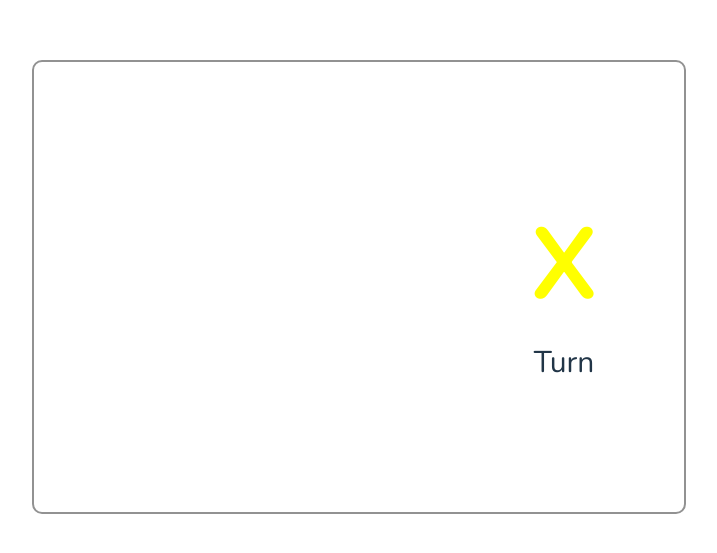
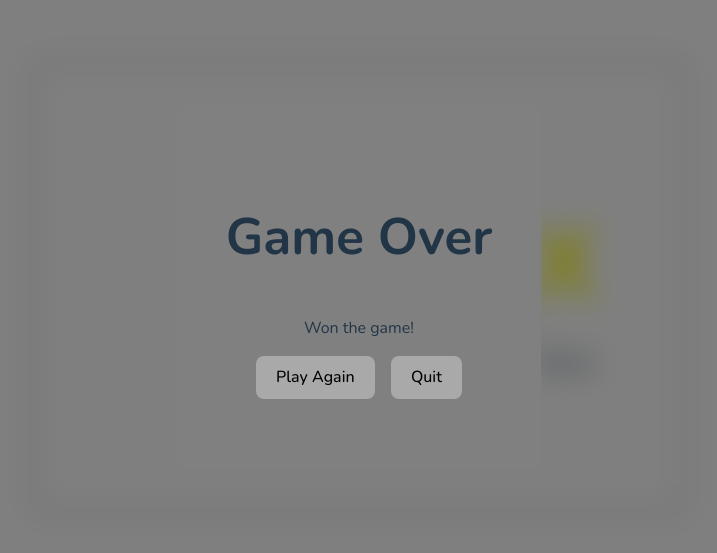
Before and after one commit to ElJoshua08/TicTacToeApp, a React (Vite) app: page / in a window 1280 px wide. Shown: the part 113-666 px from the top of the page, without its empty margins (281-998 px from the left). Built offline with nearby package versions, Linux system fonts and the light colour scheme.

Commit message:
GameOver Modal

```diff
--- a/src/components/Game/Game.jsx
+++ b/src/components/Game/Game.jsx
@@ -3,6 +3,7 @@ import { TURNS, WIN_CONDITIONS } from '../../constants.js';
 import { useState, useEffect } from 'react';
 import { Cell } from '../Cell/Cell.jsx';
 import { Turn } from '../Turn/Turn.jsx';
+import { GameOver } from '../GameOver/GameOver.jsx';
 
 const Game = () => {
   const [board, setBoard] = useState(Array(9).fill(0));
@@ -59,6 +60,8 @@ const Game = () => {
       </div>
 
       <Turn turn={turn} />
+
+      <GameOver />
     </div>
   );
 };
--- a/src/components/GameOver/GameOver.css
+++ b/src/components/GameOver/GameOver.css
@@ -0,0 +1,39 @@
+.gameOver {
+  position: absolute;
+  width: 100%;
+  height: 100%;
+  display: flex;
+  justify-content: center;
+  align-items: center;
+  background-color: rgba(0, 0, 0, 0.5);
+  top: 0;
+  left: 0;
+  backdrop-filter: blur(15px);
+}
+
+.card {
+  width: 300px;
+  height: 300px;
+  background-color: gray;
+  border-radius: 10px;
+  display: flex;
+  flex-direction: column;
+  justify-content: center;
+  align-items: center;
+
+  & > .buttons {
+    display: flex;
+    justify-content: center;
+    gap: 1rem;
+    align-items: center;
+    transition: all 150ms ease-out;
+
+    & > button {
+      background-color: darkgray;
+
+      &:hover {
+        background-color: darkslategray;
+      }
+    }
+  }
+}
--- a/src/components/GameOver/GameOver.jsx
+++ b/src/components/GameOver/GameOver.jsx
@@ -0,0 +1,19 @@
+import './GameOver.css';
+
+const GameOver = ({ winner }) => {
+  return (
+    <div className="gameOver">
+      <div className="card">
+        <h1>Game Over</h1>
+        <p>{winner} Won the game!</p>
+
+        <div className="buttons">
+          <button>Play Again</button>
+          <button>Quit</button>
+        </div>
+      </div>
+    </div>
+  );
+};
+
+export { GameOver };
```
